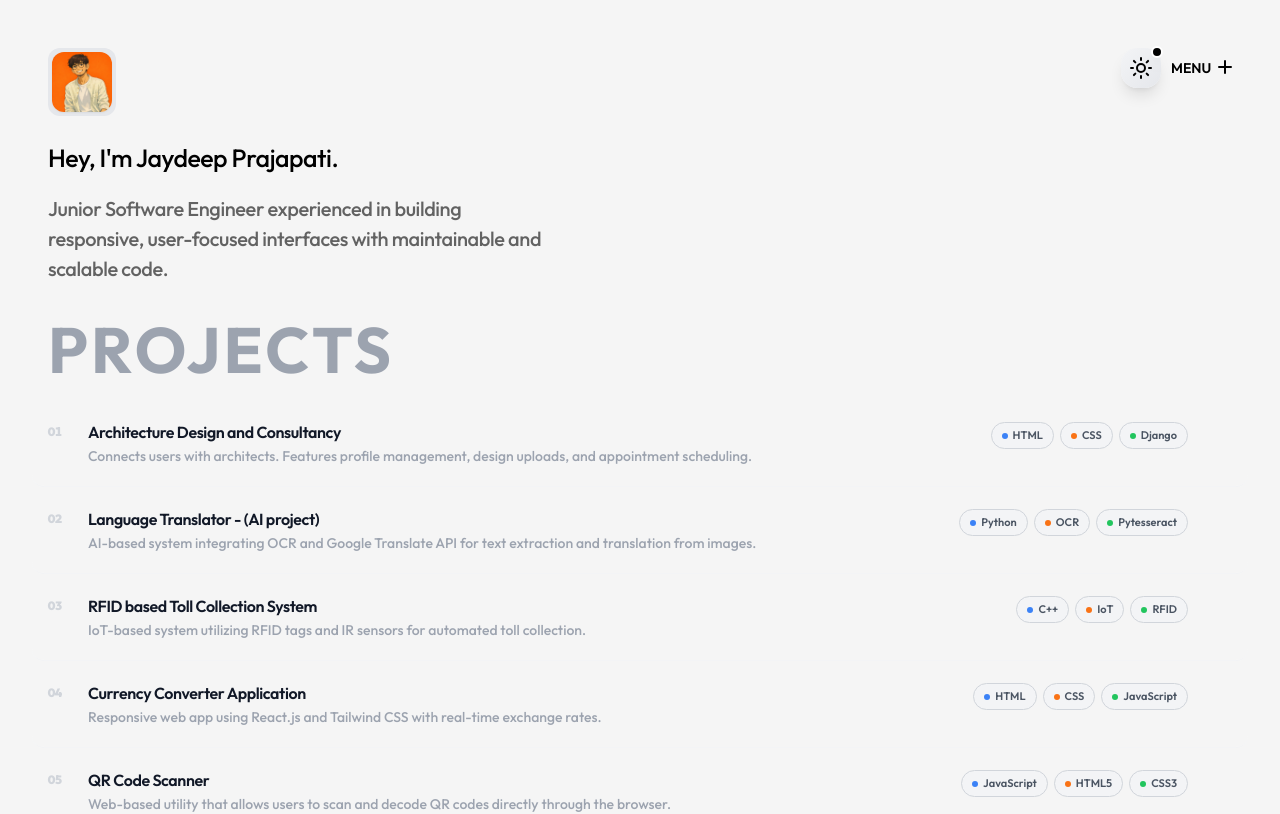
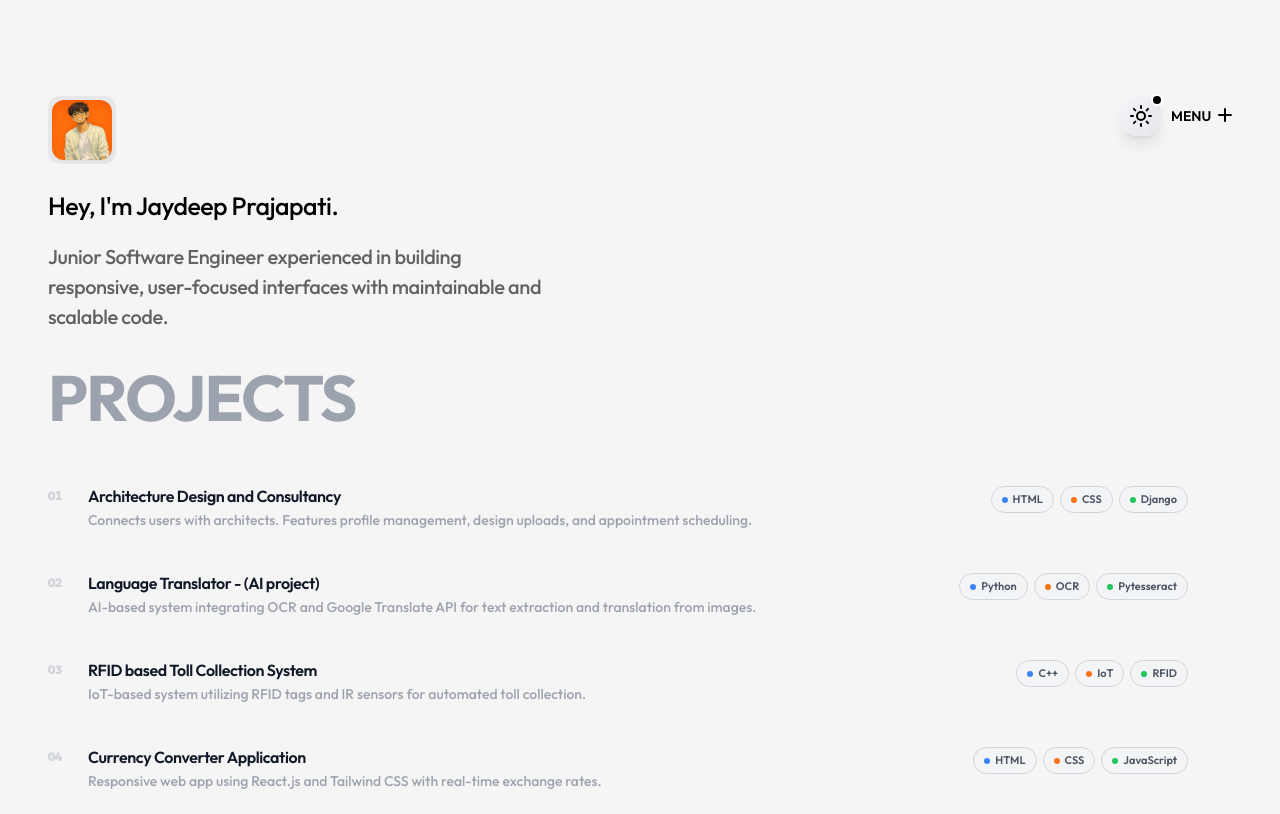
Before and after one commit to JaydeepSP/Portfolio, a React (Vite) app: page / in a window 1280 px wide. Shown: the top 814 px of the page. Built offline with nearby package versions, Linux system fonts and the light colour scheme.

Commit message:
feat: implement portfolio layout, project modal, and animated experience timeline using GSAP and Framer Motion

```diff
--- a/package.json
+++ b/package.json
@@ -15,6 +15,7 @@
     "clsx": "^2.1.1",
     "framer-motion": "^12.27.0",
     "gsap": "^3.14.2",
+    "lenis": "^1.3.23",
     "lucide-react": "^0.562.0",
     "react": "^19.2.0",
     "react-dom": "^19.2.0"
--- a/src/components/Layout.tsx
+++ b/src/components/Layout.tsx
@@ -1,13 +1,31 @@
-import type { ReactNode } from "react";
+import { type ReactNode, useEffect } from "react";
+import { ReactLenis } from "lenis/react";
+import { gsap } from "gsap";
+import { ScrollTrigger } from "gsap/ScrollTrigger";
+import "lenis/dist/lenis.css";
+
+gsap.registerPlugin(ScrollTrigger);
 
 interface LayoutProps {
   children: ReactNode;
 }
 
 export function Layout({ children }: LayoutProps) {
+  useEffect(() => {
+    ScrollTrigger.refresh();
+  }, []);
+
   return (
-    <div className="min-h-screen w-full flex justify-center p-6 md:p-12 relative">
-      <div className="w-full space-y-12">{children}</div>
-    </div>
+    <ReactLenis root options={{
+      duration: 1.5,
+      easing: (t) => Math.min(1, 1.001 - Math.pow(2, -10 * t)),
+      orientation: "vertical",
+      smoothWheel: true,
+      wheelMultiplier: 1.1,
+    }}>
+      <div className="min-h-screen w-full flex justify-center p-6 md:p-12 relative">
+        <div className="w-full space-y-12 max-w-7xl mx-auto">{children}</div>
+      </div>
+    </ReactLenis>
   );
 }
--- a/src/components/Profile.tsx
+++ b/src/components/Profile.tsx
@@ -1,4 +1,6 @@
-import { useRef, useState } from "react";
+import { useRef, useState, useEffect } from "react";
+import { motion } from "framer-motion";
+import { useLenis } from "lenis/react";
 import profile from "@/assets/images/avatar-logo.png";
 import { ThemeToggle } from "@/components/ui/ThemeToggle";
 import { tabs } from "@/components/Navbar";
@@ -11,6 +13,26 @@ import {
 export function Profile() {
   const menuRef = useRef<StaggeredMenuRef>(null);
   const [isMenuOpen, setIsMenuOpen] = useState(false);
+  const lenis = useLenis();
+
+  // Scroll locking logic to prevent multiple scrollbars and background shifting
+  useEffect(() => {
+    if (isMenuOpen) {
+      lenis?.stop();
+      document.documentElement.style.overflow = "hidden";
+      document.body.style.overflow = "hidden";
+    } else {
+      lenis?.start();
+      document.documentElement.style.overflow = "";
+      document.body.style.overflow = "";
+    }
+
+    return () => {
+      lenis?.start();
+      document.documentElement.style.overflow = "";
+      document.body.style.overflow = "";
+    };
+  }, [isMenuOpen, lenis]);
 
   const menuItems = tabs.map((tab) => ({
     label: tab,
@@ -28,19 +50,39 @@ export function Profile() {
   };
 
   return (
-    <section className="flex flex-col items-start gap-6">
-      <div className="flex gap-2 items-start justify-between">
-        <div className="bg-gray-200 dark:bg-gray-800 p-1 rounded-xl hover:backdrop-blur-sm transition-all duration-300 ease-in-out hover:shadow-lg">
-          <div className="w-[3.75rem] h-[3.75rem] rounded-xl bg-gray-200 overflow-hidden shadow-sm transition-all duration-300 ease-in-out group-hover:backdrop">
-            <img
-              src={profile}
-              alt="Profile"
-              className="w-full h-full object-cover"
+    <>
+      {/* Background blur overlay when menu is open */}
+      <div
+        className={`fixed inset-0 z-[150] transition-all duration-500 ease-in-out ${
+          isMenuOpen
+            ? "bg-black/40 backdrop-blur-sm opacity-100 pointer-events-auto"
+            : "bg-transparent backdrop-blur-none opacity-0 pointer-events-none"
+        }`}
+        onClick={() => {
+          if (isMenuOpen) {
+            handleToggleMenu();
+          }
+        }}
+        aria-hidden="true"
+      />
+
+      {/* Staggered Menu - positioned fixed to overlay */}
+      <div className="fixed inset-0 z-[200] pointer-events-none">
+        <StaggeredMenu
+          ref={menuRef}
+          items={menuItems}
+          socialItems={socialItems}
+          accentColor="#ff5500"
+          colors={["#171717", "#252525"]}
+          isFixed={true}
+          renderToggleButton={() => null}
+          onMenuOpen={() => setIsMenuOpen(true)}
+          onMenuClose={() => setIsMenuOpen(false)}
         />
       </div>
-        </div>
 
-        <div className="flex items-center gap-2 fixed top-6 right-6 md:top-12 md:right-12 z-[200]">
+      {/* Fixed Header Elements - Moved outside motion section for stability */}
+      <div className="flex items-center gap-2 fixed top-6 right-6 md:top-12 md:right-12 z-[250]">
         {/* Desktop theme toggle */}
         {isMenuOpen ? <div className="size-10"></div> : <ThemeToggle />}
 
@@ -88,47 +130,49 @@ export function Profile() {
           </span>
         </button>
       </div>
+
+      <motion.section
+        initial={{ opacity: 0 }}
+        animate={{ opacity: 1 }}
+        className="flex flex-col items-start gap-6"
+      >
+        <div className="flex gap-2 items-start justify-between w-full">
+          <motion.div
+            initial={{ opacity: 0, scale: 0.8 }}
+            animate={{ opacity: 1, scale: 1 }}
+            transition={{ duration: 0.8, ease: [0.22, 1, 0.36, 1] }}
+            className="bg-gray-200 dark:bg-gray-800 p-1 rounded-xl hover:backdrop-blur-sm transition-all duration-300 ease-in-out hover:shadow-lg"
+          >
+            <div className="w-[3.75rem] h-[3.75rem] rounded-xl bg-gray-200 overflow-hidden shadow-sm transition-all duration-300 ease-in-out group-hover:backdrop">
+              <img
+                src={profile}
+                alt="Profile"
+                className="w-full h-full object-cover"
+              />
             </div>
-
-      {/* Background blur overlay when menu is open */}
-      <div
-        className={`fixed inset-0 z-[40] transition-all duration-500 ease-in-out ${
-          isMenuOpen
-            ? "bg-black/40 backdrop-blur-sm opacity-100 pointer-events-auto"
-            : "bg-transparent backdrop-blur-none opacity-0 pointer-events-none"
-        }`}
-        onClick={() => {
-          if (isMenuOpen) {
-            handleToggleMenu();
-          }
-        }}
-        aria-hidden="true"
-      />
-
-      {/* Staggered Menu - positioned fixed to overlay */}
-      <div className="fixed inset-0 z-50 pointer-events-none">
-        <StaggeredMenu
-          ref={menuRef}
-          items={menuItems}
-          socialItems={socialItems}
-          accentColor="#ff5500"
-          colors={["#171717", "#252525"]}
-          isFixed={true}
-          renderToggleButton={() => null}
-          onMenuOpen={() => setIsMenuOpen(true)}
-          onMenuClose={() => setIsMenuOpen(false)}
-        />
+          </motion.div>
         </div>
 
         <div className="space-y-4">
-        <h1 className="text-[25px] leading-[37.5px] font-medium text-text-primary-light dark:text-text-primary-dark tracking-[-0.5px]">
+          <motion.h1
+            initial={{ opacity: 0, y: 20 }}
+            animate={{ opacity: 1, y: 0 }}
+            transition={{ duration: 0.8, delay: 0.2, ease: [0.22, 1, 0.36, 1] }}
+            className="text-[25px] leading-[37.5px] font-medium text-text-primary-light dark:text-text-primary-dark tracking-[-0.5px]"
+          >
             Hey, I'm Jaydeep Prajapati.
-        </h1>
-        <p className="text-[20px] leading-[30px] font-medium text-text-primary-light/60 dark:text-text-primary-dark/60 tracking-[-0.4px] max-w-lg">
+          </motion.h1>
+          <motion.p
+            initial={{ opacity: 0, y: 20 }}
+            animate={{ opacity: 1, y: 0 }}
+            transition={{ duration: 0.8, delay: 0.3, ease: [0.22, 1, 0.36, 1] }}
+            className="text-[20px] leading-[30px] font-medium text-text-primary-light/60 dark:text-text-primary-dark/60 tracking-[-0.4px] max-w-lg"
+          >
             Junior Software Engineer experienced in building responsive,
             user-focused interfaces with maintainable and scalable code.
-        </p>
+          </motion.p>
         </div>
-    </section>
+      </motion.section>
+    </>
   );
 }
--- a/src/components/tabs/Connect.tsx
+++ b/src/components/tabs/Connect.tsx
@@ -5,7 +5,8 @@ export function Connect() {
   return (
     <motion.div
       initial={{ opacity: 0, y: 20 }}
-      animate={{ opacity: 1, y: 0 }}
+      whileInView={{ opacity: 1, y: 0 }}
+      viewport={{ margin: "-40px" }}
       className="flex flex-col gap-1 relative z-10 w-fit"
     >
       {links.map((link, index) => (
--- a/src/components/tabs/Projects.tsx
+++ b/src/components/tabs/Projects.tsx
@@ -37,9 +37,14 @@ export function Projects() {
         {projects.map((project, index) => (
           <motion.div
             key={index}
-            initial={{ opacity: 0, y: 10 }}
-            animate={{ opacity: 1, y: 0 }}
-            transition={{ delay: index * 0.06 }}
+            initial={{ opacity: 0, y: 30 }}
+            whileInView={{ opacity: 1, y: 0 }}
+            viewport={{ margin: "-50px" }}
+            transition={{
+              duration: 0.8,
+              delay: (index % 3) * 0.1,
+              ease: [0.215, 0.61, 0.355, 1]
+            }}
             onClick={() => handleProjectClick(project)}
             className="group flex items-start justify-between gap-6 py-5 border-b border-gray-100 dark:border-white/5 cursor-pointer hover:bg-gray-50 dark:hover:bg-white/[0.02] -mx-4 px-4 rounded-xl transition-colors duration-200"
           >
--- a/src/components/ui/SectionHeading.tsx
+++ b/src/components/ui/SectionHeading.tsx
@@ -1,4 +1,5 @@
 import clsx from "clsx";
+import { motion } from "framer-motion";
 
 interface SectionHeadingProps {
   title: string;
@@ -7,13 +8,17 @@ interface SectionHeadingProps {
 
 export function SectionHeading({ title, className }: SectionHeadingProps) {
   return (
-    <h2
+    <motion.h2
+      initial={{ opacity: 0, y: 30 }}
+      whileInView={{ opacity: 1, y: 0 }}
+      viewport={{ margin: "-60px" }}
+      transition={{ duration: 0.8, ease: [0.22, 1, 0.36, 1] }}
       className={clsx(
-        "text-xl sm:text-3xl md:text-[64px] font-bold mb-8 uppercase tracking-wider text-gray-400 dark:text-white",
+        "text-xl sm:text-3xl md:text-[64px] font-bold mb-12 uppercase tracking-tight text-gray-400 dark:text-white",
         className,
       )}
     >
       {title}
-    </h2>
+    </motion.h2>
   );
 }
--- a/src/index.css
+++ b/src/index.css
@@ -3,26 +3,65 @@
 @tailwind utilities;
 
 @layer base {
+  html.lenis,
+  html.lenis body {
+    height: auto;
+  }
+
+  .lenis.lenis-smooth {
+    scroll-behavior: auto !important;
+  }
+
+  .lenis.lenis-smooth [data-lenis-prevent] {
+    overscroll-behavior: contain;
+  }
+
+  .lenis.lenis-stopped {
+    overflow: hidden;
+  }
+
+  .lenis.lenis-scrolling iframe {
+    pointer-events: none;
+  }
+
   html {
-    @apply scroll-smooth overflow-x-hidden;
+    @apply scroll-smooth;
+    overflow-x: hidden;
+    scrollbar-width: none; /* Firefox */
+    -ms-overflow-style: none; /* IE/Edge */
   }
+
+  /* Hide scrollbar for Chrome, Safari and Opera when lenis is active */
+  html.lenis {
+    &::-webkit-scrollbar {
+      display: none;
+      width: 0 !important;
+    }
+  }
+
   body {
     @apply bg-primary-light dark:bg-primary-dark text-text-primary-light dark:text-text-primary-dark font-sans font-medium antialiased transition-colors duration-300;
   }
 }
 
-/* Chrome, Edge, Safari */
+/* Custom Scrollbar - Only for Desktop */
+@media (min-width: 1024px) {
   ::-webkit-scrollbar {
-  width: 8px;
+    width: 6px;
   }
 
   ::-webkit-scrollbar-thumb {
+    background: rgba(100, 100, 100, 0.2);
+    border-radius: 999px;
+  }
+
+  ::-webkit-scrollbar-thumb:hover {
     background: rgba(100, 100, 100, 0.4);
-  border-radius: 999px;
   }
 
   ::-webkit-scrollbar-button {
     display: none !important;
+  }
 }
 
 .sm-scope .staggered-menu-wrapper {
@@ -238,4 +277,13 @@
   .sm-scope .sm-panel-item {
     font-size: 2.5rem;
   }
+  /* Hide internal scrollbar in menu panel on mobile */
+  .sm-scope .staggered-menu-panel {
+    scrollbar-width: none;
+    -ms-overflow-style: none;
   }
+  .sm-scope .staggered-menu-panel::-webkit-scrollbar {
+    display: none;
+    width: 0;
+  }
+}
```
Also changed, not shown: src/components/tabs/Experience.tsx (+51 -8 lines), src/components/tabs/TechStack.tsx (+11 -8 lines), 1 other file (tests, documents, lock files or other folders). Lines whose indentation alone changed are shown as unchanged.
